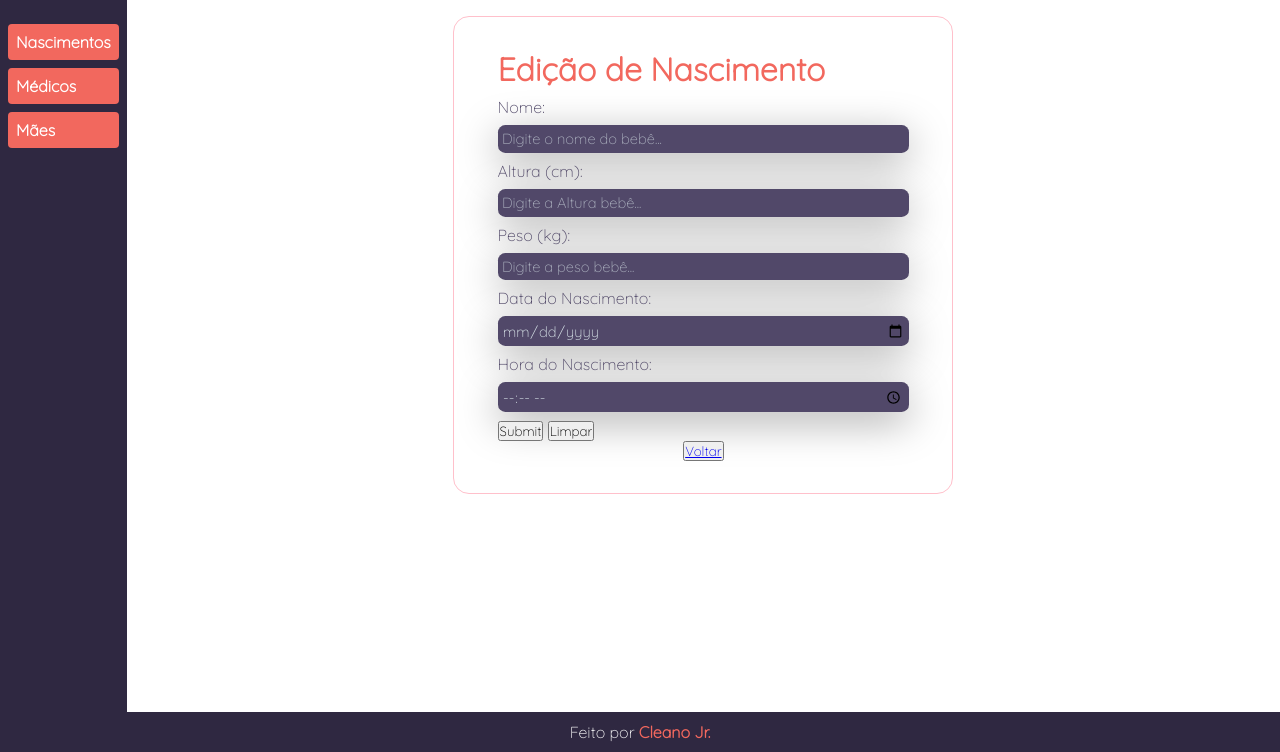
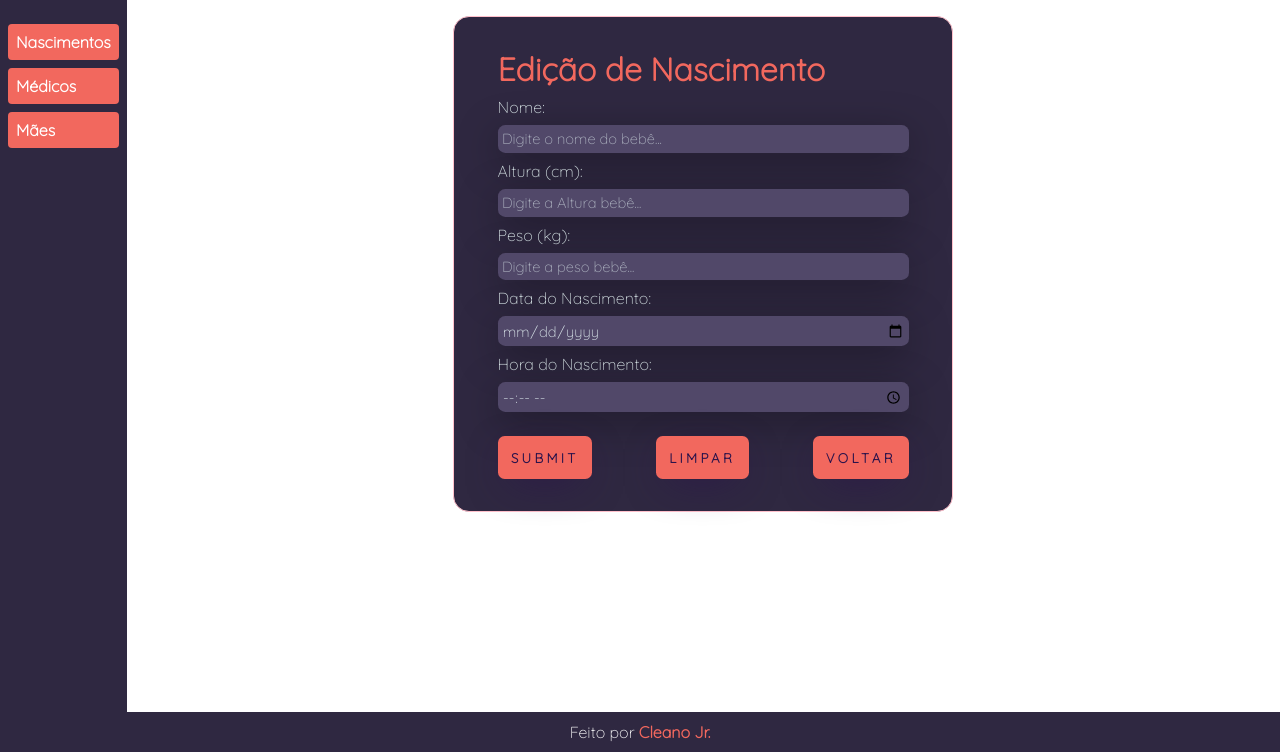
Before and after one commit to CleanoJr/projeto-bercario, a PHP site: page /editNascimento.php in a window 1280 px wide. Shown: the part 48-800 px from the top of the page. Run offline with PHP 8.4, Linux system fonts and the light colour scheme; data that the repository does not hold is empty.

Commit message:
ajustes nas tablels

```diff
--- a/css/style.css
+++ b/css/style.css
@@ -154,7 +154,7 @@ main {
     justify-content:center;
     flex-direction: column;
     padding: 2em 2.7em;
-    /* background: #2f2841; */
+    background: #2f2841;
     border-radius: 1em;
     border: 1px solid pink;
 }
@@ -199,9 +199,31 @@ main {
 }
 
 #form-cadastro fieldset label {
-    color: #514869;
+    color: #f0ffffde;
     margin-bottom: .5em;
 }
+
+#form-buttons {
+    width: 100%;
+    /* border: 1px solid green; */
+    margin-top: 1.5em;
+    display: flex;
+    justify-content: space-between;
+}
+
+.form-button{
+    padding: 1em;
+    border: none;
+    border-radius: .5em;
+    outline: none;
+    text-transform: uppercase;
+    font-weight: 800;
+    letter-spacing: .25em;
+    color: #2b134b;
+    background: #f2685e;
+    box-shadow: 0 10px 40px -12px;
+}
+
 
 /* ----- footer (Rodapé) ----- */
 footer {
--- a/editNascimento.php
+++ b/editNascimento.php
@@ -100,13 +100,14 @@
                         <label for="horaNasc_bebe">Hora do Nascimento: </label>
                         <input type="time" id="horaNasc_bebe" value="<?php echo $hora ?>" name="horaNasc_bebe">
                     </fieldset>
+                    <input type="hidden" class="form-button" name="id" value="<?php echo $id ?>">
 
-                    <input type="hidden" name="id" value="<?php echo $id ?>">
-                    <input type="submit" id="Atualizar" name="Atualizar">
-                    <input type="reset" value="Limpar">
+                    <div id="form-buttons">
+                        <input type="submit" class="form-button" id="Atualizar" name="Atualizar">
+                        <input type="reset" class="form-button" value="Limpar">
+                        <button class="form-button" onclick="location.href='./nascimentos.php'">Voltar</button>
+                    </div>
                 </form>
-
-                <button><a href="./nascimentos.php">Voltar</a></button>
             </div>
 
         </div>
```
Also changed, not shown: cadMae.php (+5 -3 lines), cadMedico.php (+5 -3 lines), cadNascimento.php (+5 -3 lines), editMae.php (+5 -3 lines), editMedico.php (+6 -4 lines).
